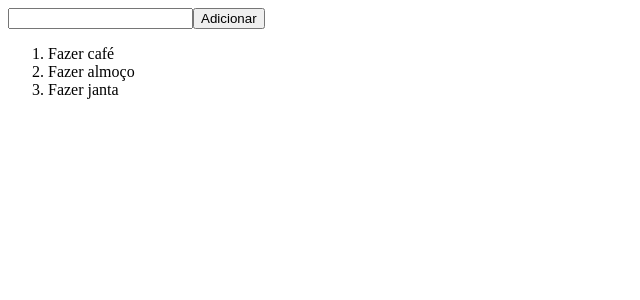
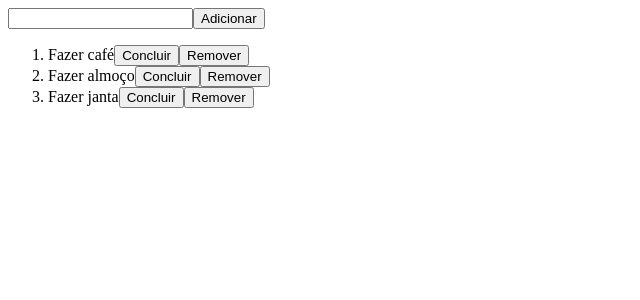
Before and after one commit to Heitor-Cuba/vite-project, a React (Vite) app: page / in a window 1280 px wide. Shown: the top 300 px of the page, without its empty margins (0-640 px from the left). Built offline with nearby package versions, Linux system fonts and the light colour scheme.

Commit message:
Removendo itens e marcando como concluídos

```diff
--- a/src/App.tsx
+++ b/src/App.tsx
@@ -2,11 +2,10 @@
 
 export function App() {
   const [value, setValue] = useState('');
-
   const [list, setList] = useState([
-    {id: '1', label: 'Fazer café',},
-    {id: '2', label: 'Fazer almoço',},
-    {id: '3', label: 'Fazer janta',},
+    {id: '1', label: 'Fazer café', complete: false},
+    {id: '2', label: 'Fazer almoço', complete: false},
+    {id: '3', label: 'Fazer janta', complete: false},
   ]);
 
   return (
@@ -18,7 +17,7 @@
 
       <button
         onClick={() => {
-          setList([...list, {id: (list.length + 1).toString(), label: value}]);
+          setList([...list, {id: (list.length + 1).toString(), label: value, complete: false}]);
           setValue('');
         }}
       >
@@ -29,6 +28,24 @@
         {list.map((listItem) => (
           <li key={listItem.id}>
             {listItem.label}
+
+            {listItem.complete ? 'Concluído' : ''}
+
+            <button onClick={() => {
+              setList([
+                ...list.map(item => ({
+                  ...item,
+                  complete: item.id === listItem.id ? true : item.complete
+                }))
+              ]);
+            }}
+            >
+              Concluir
+            </button>
+
+            <button onClick={() => setList([...list.filter(item => item.id !== listItem.id)])}>
+              Remover
+            </button>
           </li>
         ))}
       </ol>
```
